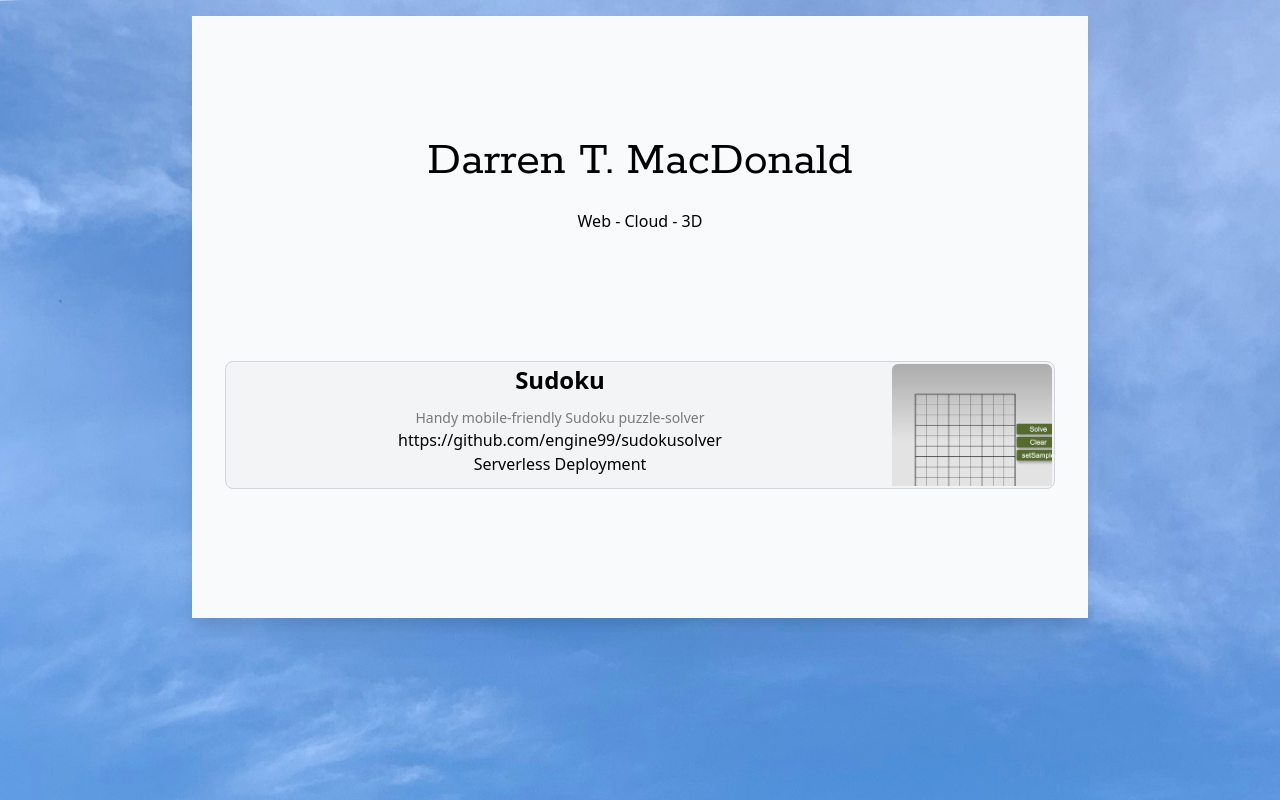
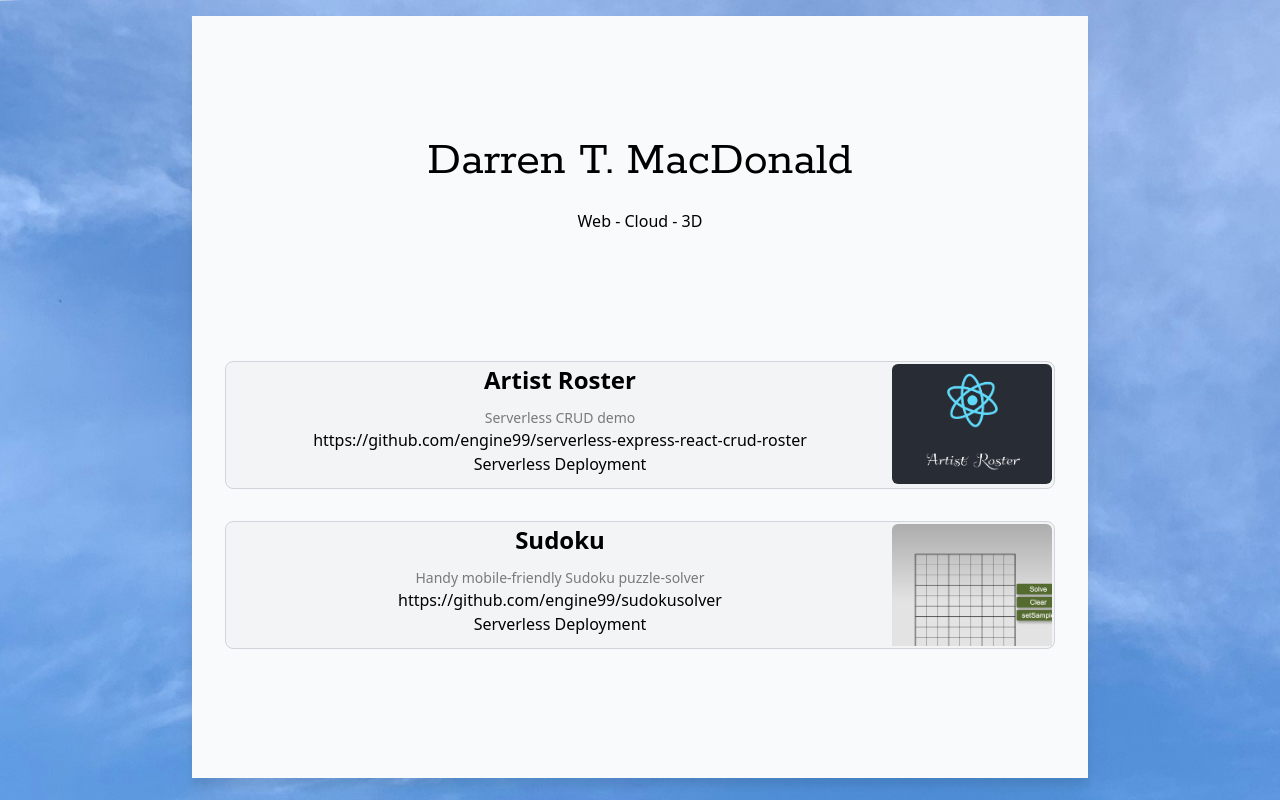
Before and after one commit to engine99/darrentmacdonald, a Next.js app: page / in a window 1280 px wide. Built offline with nearby package versions, Linux system fonts and the light colour scheme.

Commit message:
Adding second card

```diff
--- a/src/app/layout.js
+++ b/src/app/layout.js
@@ -24,7 +24,7 @@ export default function RootLayout({ children }) {
           src={BackgroundPic}
           alt="Beautiful New Brunswick"
           style={{
-            "z-index": "-10",
+            "zIndex": "-10",
             top: 0,
             position: "fixed",
             width: "100%"
--- a/src/app/page.js
+++ b/src/app/page.js
@@ -1,7 +1,7 @@
 import Image from 'next/image'
 import SuPreviewPic from '../../public/su_preview.png';
+import ArtRossPreviewPic from '../../public/artross_preview.png';
 import { Rokkitt } from 'next/font/google';
-
 
 const rokkitt = Rokkitt({
   subsets: ['latin'],
@@ -28,9 +28,11 @@ function BusiCard({title, description, imgsrc, live, github}) {
       <div className="
           text-center
           flex-1">
-        <h2 className={`mb-3 text-2xl font-semibold`}>
-          {title + ' '}
-        </h2>
+        <a href={live}>
+          <h2 className={`mb-3 text-2xl font-semibold`}>
+            {title + ' '}
+          </h2>
+        </a>
         <p className={`m-0 text-sm opacity-50`}>
           {description}
         </p>
@@ -90,8 +92,16 @@ export default function Home() {
                       text-center">
 
         <BusiCard
+          title="Artist Roster"
+          live="https://www.darrentmacdonald.com/artross"
+          description="Serverless CRUD demo"
+          imgsrc={ArtRossPreviewPic}
+          github="https://github.com/engine99/serverless-express-react-crud-roster"
+        />
+
+        <BusiCard
           title="Sudoku"
-          href="https://www.darrentmacdonald.com/sudoku"
+          live="https://www.darrentmacdonald.com/sudoku"
           description="Handy mobile-friendly Sudoku puzzle-solver"
           imgsrc={SuPreviewPic}
           github="https://github.com/engine99/sudokusolver"
```
Also changed, not shown: public/artross_preview.png (added).
